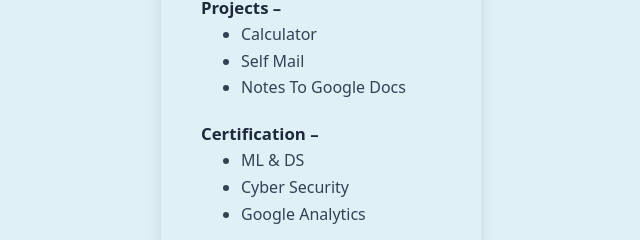
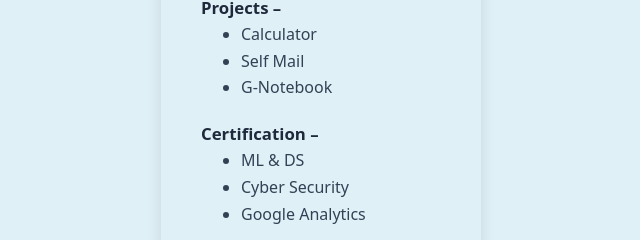
Before and after one commit to codewithsarfaraz/Profile, a plain HTML site: page Profile/index.html in a window 1280 px wide. Shown: the part 374-614 px from the top of the page, 319-959 px from the left. Drawn offline with Linux system fonts and the light colour scheme.

Commit message:
Update index.html

```diff
--- a/Profile/index.html
+++ b/Profile/index.html
@@ -171,7 +171,7 @@
             <ul>
                 <li><a href="https://Calculator.sarfaraz.fun/">Calculator</a></li>
                 <li><a href="https://selfmail.sarfaraz.fun/">Self Mail</a></li>
-                <li><a href="https://note-mdalam.vercel.app/">Notes To Google Docs</a></li>
+                <li><a href="https://g-notebook.vercel.app/">G-Notebook</a></li>
             </ul>
         </section>
 
```
